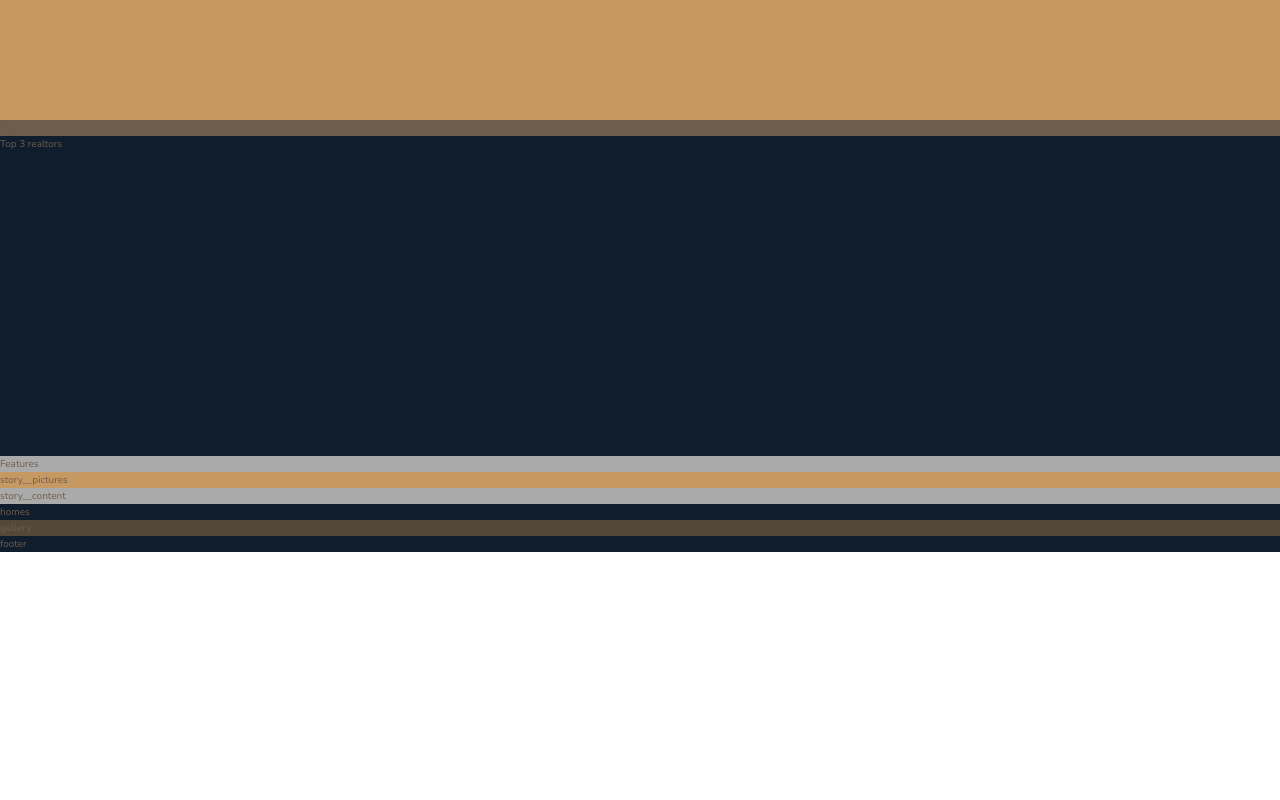
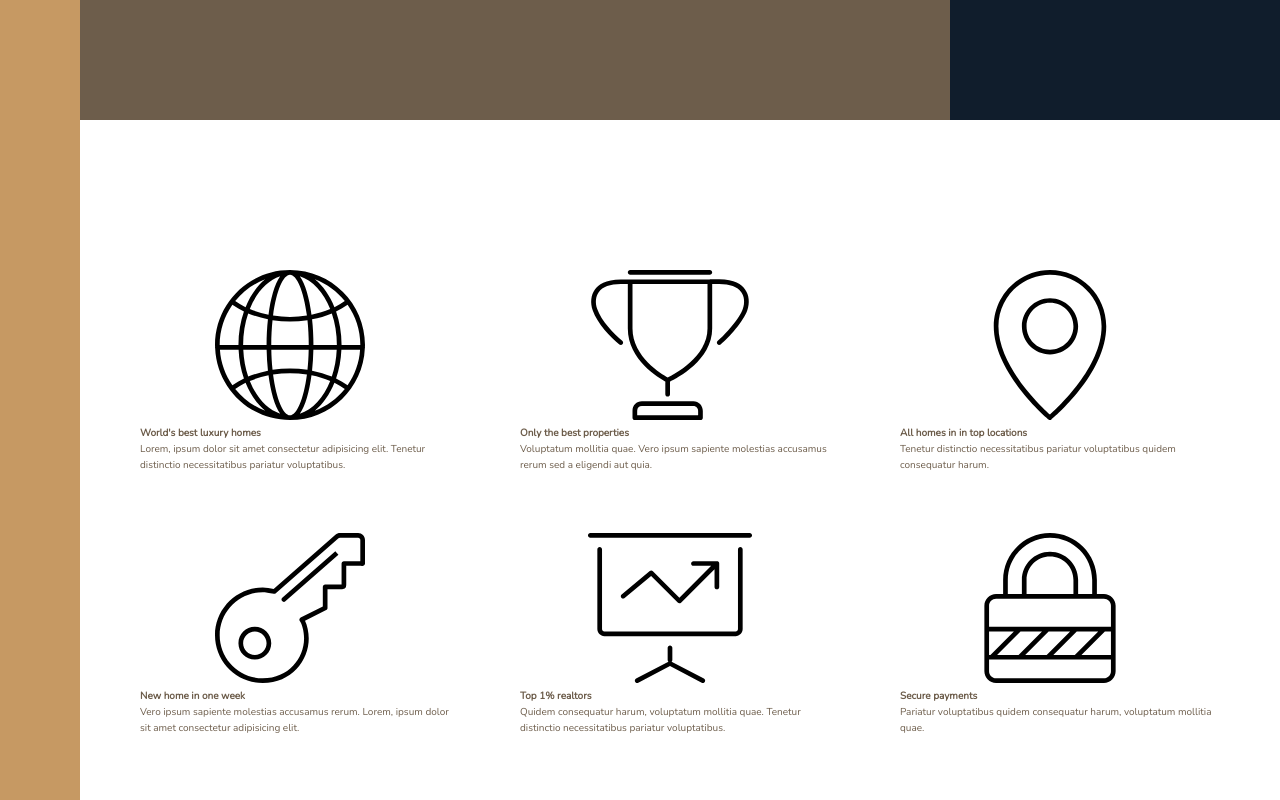
Before and after one commit to maadiab/Nexter, a website: page index.html in a window 1280 px wide. Shown: the part 520-1320 px from the top of the page. Before the commit the page ends 1072 px from the top, so only its background shows below. Drawn offline with nearby package versions, Linux system fonts and the light colour scheme.

Commit message:
finish grid layout

```diff
--- a/index.html
+++ b/index.html
@@ -17,7 +17,68 @@
 </div>
 <header class="header">header</header>
 <div class="realtors">Top 3 realtors</div>
-    <section class="features">Features</section>
+    <section class="features">
+        <div class="feature">
+            <svg class="feture__icon">
+                <use xlink:href="img/sprite.svg#icon-global"></use>
+            </svg>
+            <h4 class="heading-4">World's best luxury homes</h4>
+            <p class="feature__text">
+                Lorem, ipsum dolor sit amet consectetur adipisicing elit. Tenetur distinctio necessitatibus pariatur voluptatibus.
+
+            </p>
+        </div>
+        <div class="feature">
+            <svg class="feture__icon">
+                <use xlink:href="img/sprite.svg#icon-trophy"></use>
+            </svg>
+            <h4 class="heading-4">Only the best properties</h4>
+            <p class="feature__text">
+                Voluptatum mollitia quae. Vero ipsum sapiente molestias accusamus rerum sed a eligendi aut quia.
+
+            </p>
+        </div>
+        <div class="feature">
+            <svg class="feture__icon">
+                <use xlink:href="img/sprite.svg#icon-map-pin"></use>
+            </svg>
+            <h4 class="heading-4">All homes in in top locations</h4>
+            <p class="feature__text">
+                Tenetur distinctio necessitatibus pariatur voluptatibus quidem consequatur harum.
+
+            </p>
+        </div>
+        <div class="feature">
+            <svg class="feture__icon">
+                <use xlink:href="img/sprite.svg#icon-key"></use>
+            </svg>
+            <h4 class="heading-4">New home in one week</h4>
+            <p class="feature__text">
+                Vero ipsum sapiente molestias accusamus rerum. Lorem, ipsum dolor sit amet consectetur adipisicing elit.
+
+            </p>
+        </div>
+        <div class="feature">
+            <svg class="feture__icon">
+                <use xlink:href="img/sprite.svg#icon-presentation"></use>
+            </svg>
+            <h4 class="heading-4">Top 1% realtors</h4>
+            <p class="feature__text">
+                Quidem consequatur harum, voluptatum mollitia quae. Tenetur distinctio necessitatibus pariatur voluptatibus.
+
+            </p>
+        </div>
+        <div class="feature">
+            <svg class="feture__icon">
+                <use xlink:href="img/sprite.svg#icon-lock"></use>
+            </svg>
+            <h4 class="heading-4">Secure payments</h4>
+            <p class="feature__text">
+                Pariatur voluptatibus quidem consequatur harum, voluptatum mollitia quae.
+
+            </p>
+        </div>
+    </section>
     <div class="story__pictures">story__pictures</div>
     <div class="story__content">story__content</div>
     <section class="homes">homes</section>
--- a/sass/_base.scss
+++ b/sass/_base.scss
@@ -14,35 +14,37 @@ $color-grey-dark-2: #6D5D4B;
 $font-primary: 'Nunito', sans-serif;
 $font-display: 'Josefin Sans', sans-serif;
 
-*{
-margin: 0;
-padding: 0;
+* {
+    margin: 0;
+    padding: 0;
 }
 
 *,
 *::before,
-*::after{
-box-sizing: border-box;
+*::after {
+    box-sizing: border-box;
 }
 
-html{
-box-sizing: inherit;
-font-size: 62.5%;
+html {
+    box-sizing: inherit;
+    font-size: 62.5%;
 
 }
 
-body{
+body {
 
     font-family: $font-primary;
-    color:$color-grey-dark-2;
+    color: $color-grey-dark-2;
     font-weight: 300;
     line-height: 1.6;
 
 
 }
 
-.container{
+.container {
+    display: grid;
+    grid-template-rows: 80vh min-content 40vw repeat(3, min-content);
+    grid-template-columns: [sidebar-start] 8rem [sidebar-end full-start] minmax(6rem,1fr) [center-start] repeat(8, [col-start] minmax(min-content, 14rem) [col-end]) [center-end] minmax(6rem,1fr) [full-end];
 
-    display: grid;
-    grid-template-rows: 80vh min-content 40vh;
+
 }
--- a/sass/_features.scss
+++ b/sass/_features.scss
@@ -1,3 +1,9 @@
-.features{
-    background-color: $color-grey-light-2;
+.features {
+    grid-column: center-start / center-end;
+
+    margin: 15rem 0;
+
+    display: grid;
+    grid-template-columns: repeat(3, 1fr);
+    grid-gap:6rem;
 }
--- a/sass/_footer.scss
+++ b/sass/_footer.scss
@@ -1,3 +1,4 @@
 .footer{
     background-color: $color-secondary;
+    grid-column: full-start / full-end;
 }
--- a/sass/_gallery.scss
+++ b/sass/_gallery.scss
@@ -1,3 +1,4 @@
 .gallery{
     background-color: $color-grey-dark-1;
+    grid-column: full-start / full-end;
 }
--- a/sass/_header.scss
+++ b/sass/_header.scss
@@ -1,3 +1,4 @@
 .header{
     background-color: $color-grey-dark-2;
+    grid-column: full-start / col-end 6;
 }
--- a/sass/_homes.scss
+++ b/sass/_homes.scss
@@ -1,3 +1,4 @@
 .homes{
     background-color: $color-secondary;
+    grid-column:center-start / center-end;
 }
--- a/sass/_realtors.scss
+++ b/sass/_realtors.scss
@@ -1,3 +1,4 @@
 .realtors{
     background-color: $color-secondary;
+    grid-column:col-start 7 / full-end;
 }
--- a/sass/_sidebar.scss
+++ b/sass/_sidebar.scss
@@ -1,3 +1,5 @@
 .sidebar{
     background-color: $color-primary;
+    grid-column: sidebar-start / sidebar-end;
+    grid-row:1/-1;
 }
--- a/sass/_story.scss
+++ b/sass/_story.scss
@@ -2,9 +2,12 @@
 
 &__pictures{
     background-color: $color-primary;
+
+    grid-column: full-start / col-end 4;
 }
 
 &__content{
     background-color: $color-grey-light-2;
+    grid-column: col-start 5 / full-end;
 }
 }
```
Also changed, not shown: css/style.css.
